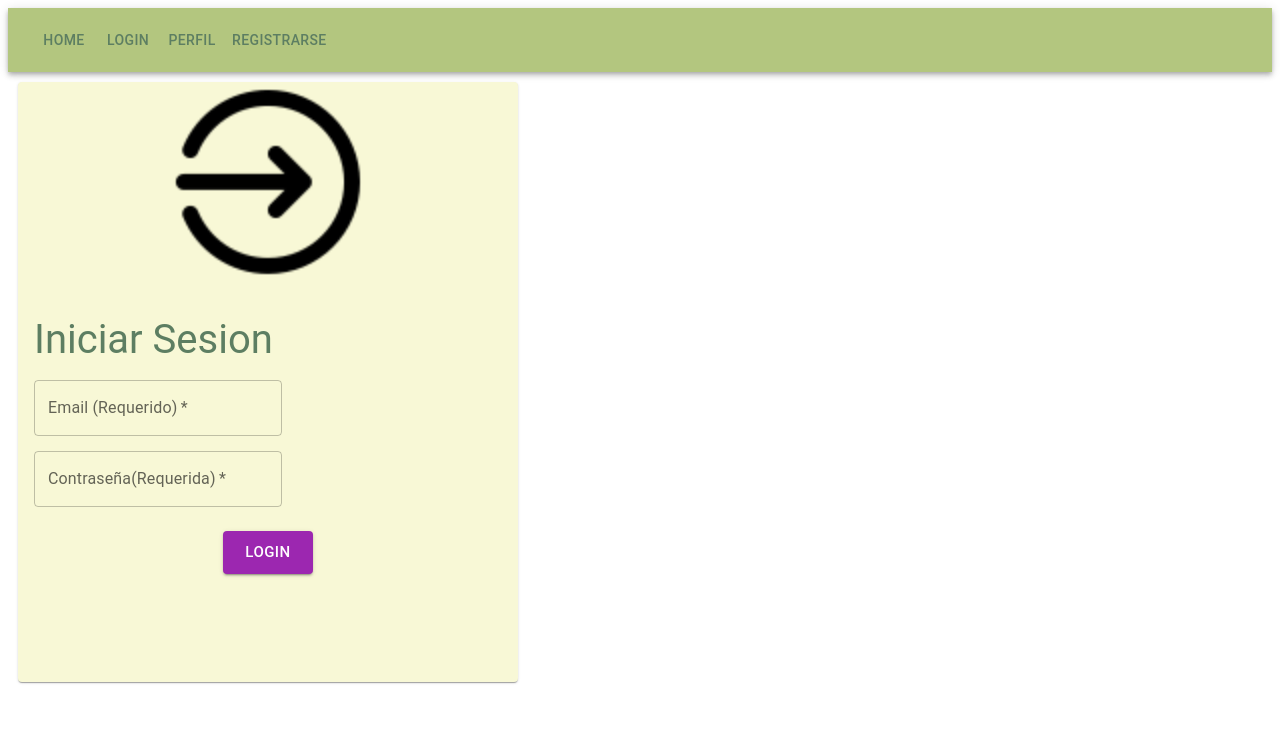
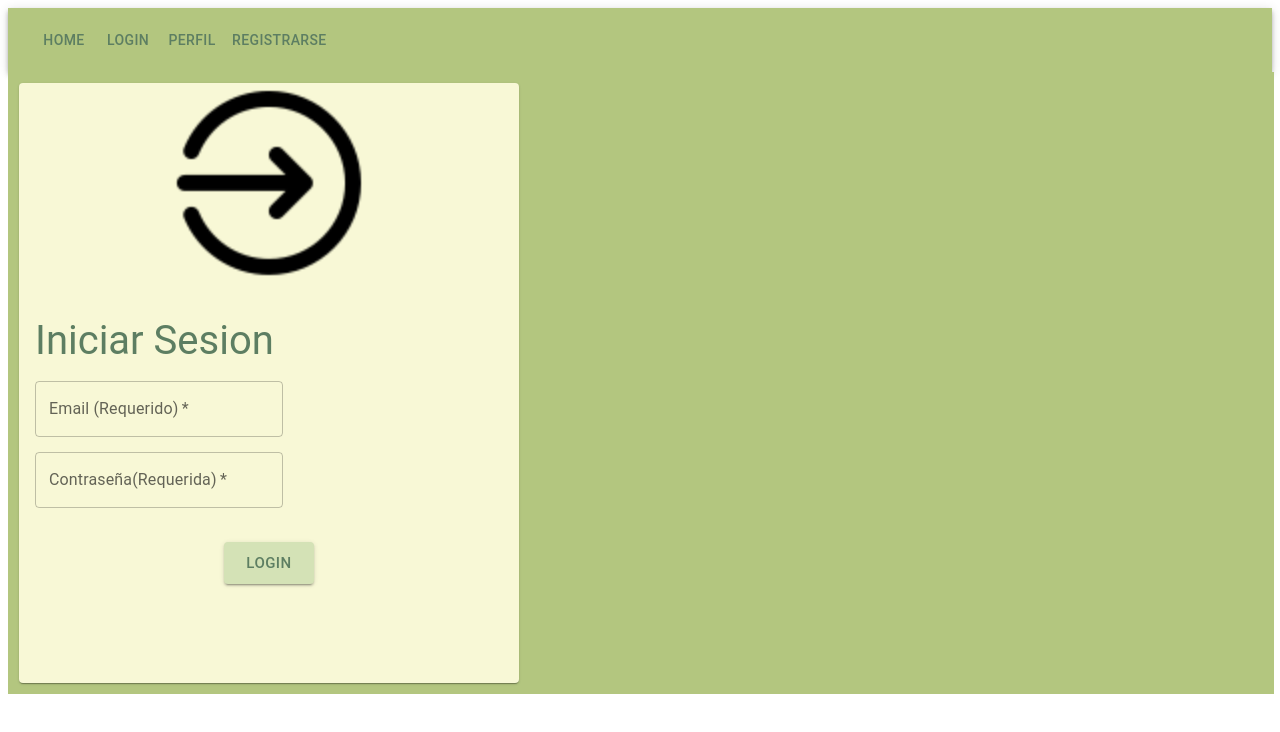
Before and after one commit to Agus-IG/practico-react, a React (Vite) app: page /login in a window 1280 px wide. Shown: the top 732 px of the page. Built offline with nearby package versions, Linux system fonts and the light colour scheme.

Commit message:
update estilos

```diff
--- a/src/pages/Login.jsx
+++ b/src/pages/Login.jsx
@@ -10,7 +10,7 @@ import ImageFiles from '../indeximg.jsx';
 
 export default function Login() {
   return (
-
+      <div style = {estilos.todo}>
     <Card sx={{ maxWidth: 1000 }} style={estilos.total}>
       <Box
           component="form"
@@ -32,7 +32,7 @@ export default function Login() {
         <Typography gutterBottom variant="h5" component="div" style={estilos.titulos}>
           Iniciar Sesion
         </Typography>
-        <div>
+
             <TextField
               required
               id="outlined-required"
@@ -52,18 +52,19 @@ export default function Login() {
               placeholder='Ingrese Contraseña'
             />
 
-          </div>
+
 
         </CardContent>
       </CardActionArea>
       <CardActions style={{ display: 'flex', justifyContent: 'center' }}>
-        <Button variant="contained" size="large" color="secondary">
+        <Button variant="contained" size="large"style={estilos.boton}>
 
           Login
 
         </Button>
       </CardActions>
     </Card>
+    </div>
 
 
       );
@@ -74,7 +75,7 @@ export default function Login() {
 
 
 const estilos = {
-  todo:{
+  todo: {
     backgroundColor:"#b3c67f",
     width:"100%",
     height: "100%",
--- a/src/pages/Register.jsx
+++ b/src/pages/Register.jsx
@@ -33,9 +33,9 @@ export default function Register() {
       <br/>
       <TextField id="filled-basic" label="E-mail" variant="filled" />
       <br/>
-      <TextField id="standard-basic" label="Contraseña" variant="filled" />
+      <TextField id="standard-basic" type='password' label="Contraseña" variant="filled" />
       <br/>
-      <TextField id="standard-basic" label="Confirmar Contraseña" variant="filled" />
+      <TextField id="standard-basic" type='password' label="Confirmar Contraseña" variant="filled" />
 
     </Box>
       </CardContent>
@@ -51,7 +51,7 @@ export default function Register() {
 }
 
 const estilos = {
-  todo:{
+  todo: {
     backgroundColor:"#b3c67f",
     width:"100%",
     height: "100%",
```
